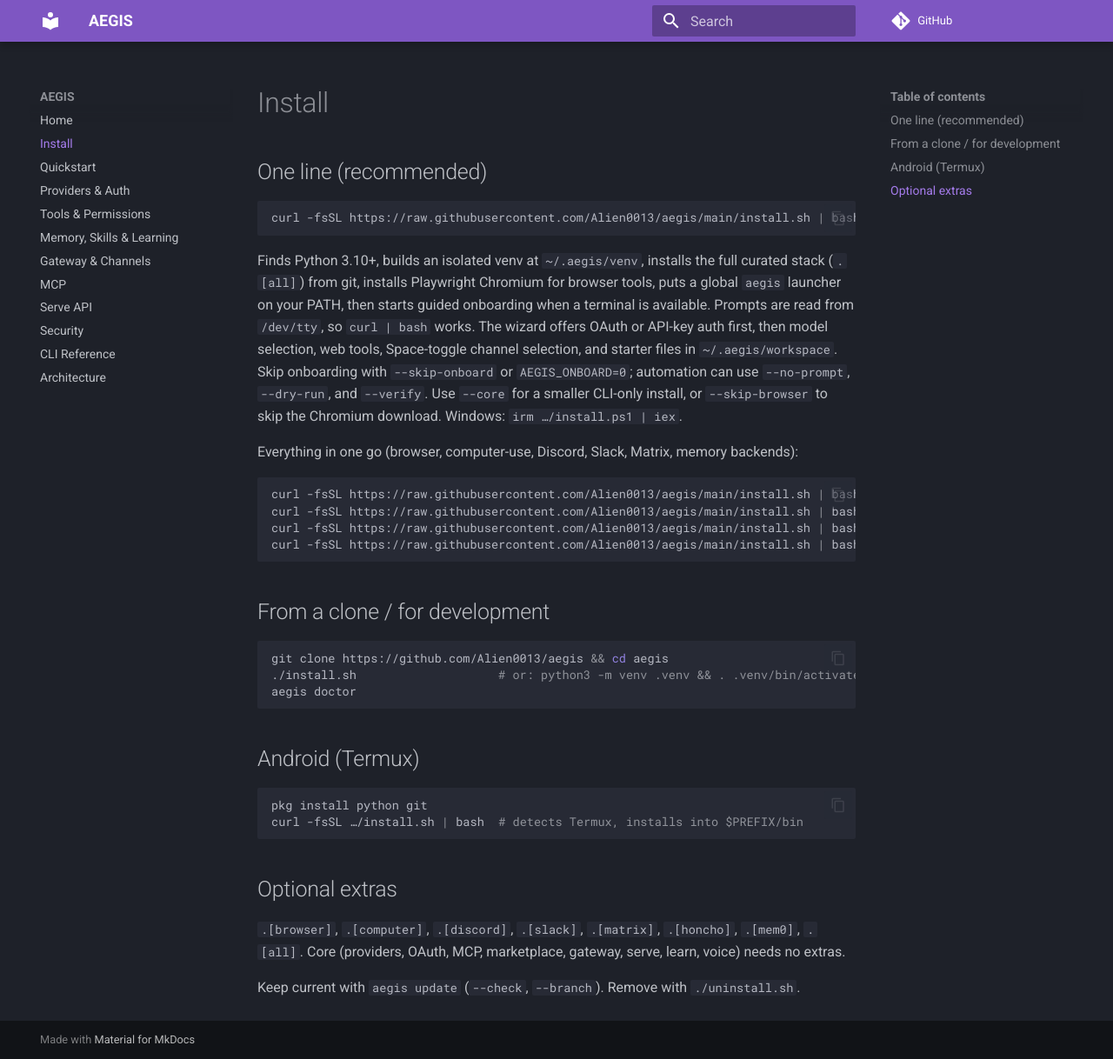
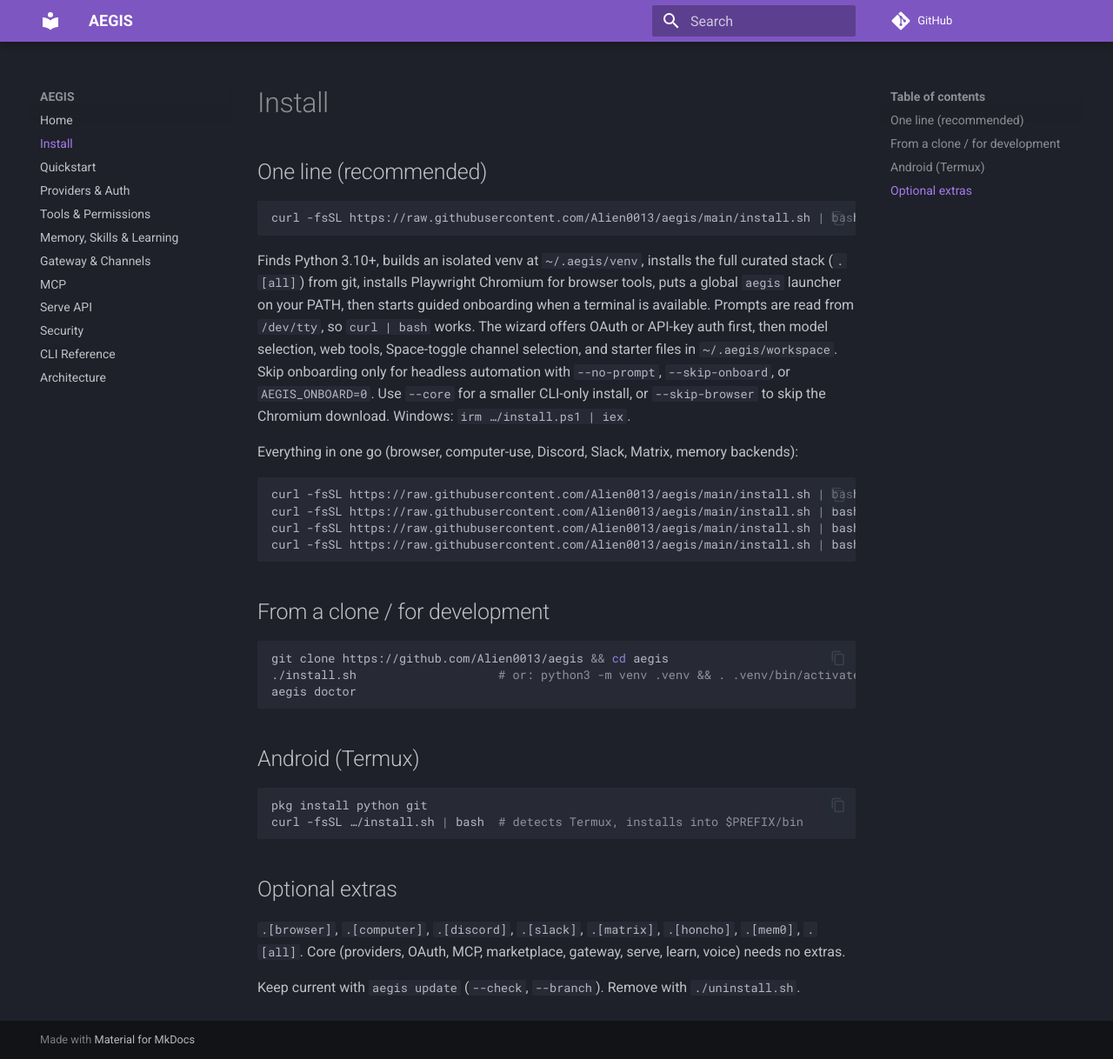
Before and after one commit to Alien0013/aegis, an MkDocs documentation site: the page built from docs/install.md, in a window 1280 px wide and 1218 px high. Shown: the whole window at 87% size. Built offline with MkDocs 1.6.1 and Material for MkDocs 9.7.7, drawn with Linux system fonts in a browser that asks for light colours; comment, search, counter and statistics services are not loaded.

Commit message:
Clarify onboarding is default in installer

````diff
--- a/docs/install.md
+++ b/docs/install.md
@@ -12,17 +12,16 @@
 terminal is available. Prompts are read from `/dev/tty`, so `curl | bash` works.
 The wizard offers OAuth or API-key auth first, then model selection, web tools,
 Space-toggle channel selection, and starter files in `~/.aegis/workspace`. Skip
-onboarding with `--skip-onboard` or `AEGIS_ONBOARD=0`; automation can use
-`--no-prompt`, `--dry-run`, and `--verify`. Use `--core` for a smaller CLI-only
-install, or `--skip-browser` to skip the Chromium download. Windows:
-`irm …/install.ps1 | iex`.
+onboarding only for headless automation with `--no-prompt`, `--skip-onboard`, or
+`AEGIS_ONBOARD=0`. Use `--core` for a smaller CLI-only install, or
+`--skip-browser` to skip the Chromium download. Windows: `irm …/install.ps1 | iex`.
 
 Everything in one go (browser, computer-use, Discord, Slack, Matrix, memory backends):
 
 ```bash
 curl -fsSL https://raw.githubusercontent.com/Alien0013/aegis/main/install.sh | bash
 curl -fsSL https://raw.githubusercontent.com/Alien0013/aegis/main/install.sh | bash -s -- --advanced
-curl -fsSL https://raw.githubusercontent.com/Alien0013/aegis/main/install.sh | bash -s -- --no-prompt --verify
+curl -fsSL https://raw.githubusercontent.com/Alien0013/aegis/main/install.sh | bash -s -- --verify
 curl -fsSL https://raw.githubusercontent.com/Alien0013/aegis/main/install.sh | bash -s -- --core
 ```
 
````
Also changed, not shown: README.md (+4 -4 lines).
